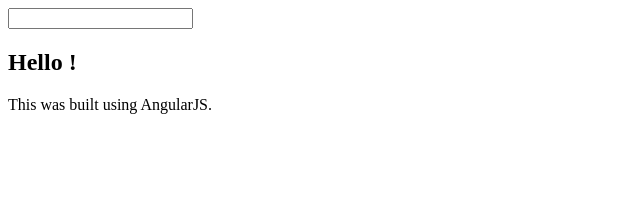
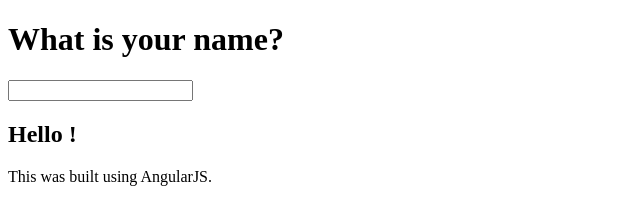
Before and after one commit to shanetheboland/angular-hello-world, a plain HTML site: page index.html in a window 1280 px wide. Shown: the whole page, without its empty margins (0-640 px from the left). Drawn offline with nearby package versions, Linux system fonts and the light colour scheme.

Commit message:
TITLE: Added h1 title to index.html

```diff
--- a/index.html
+++ b/index.html
@@ -13,6 +13,7 @@
   </head>
   <body>
 
+  <h1>What is your name?</h1>
   <input type="text" ng-model="name">
   <h2 id="greeting">Hello {{name}}!</h2>
   <p>This was built using AngularJS.</p>
```
